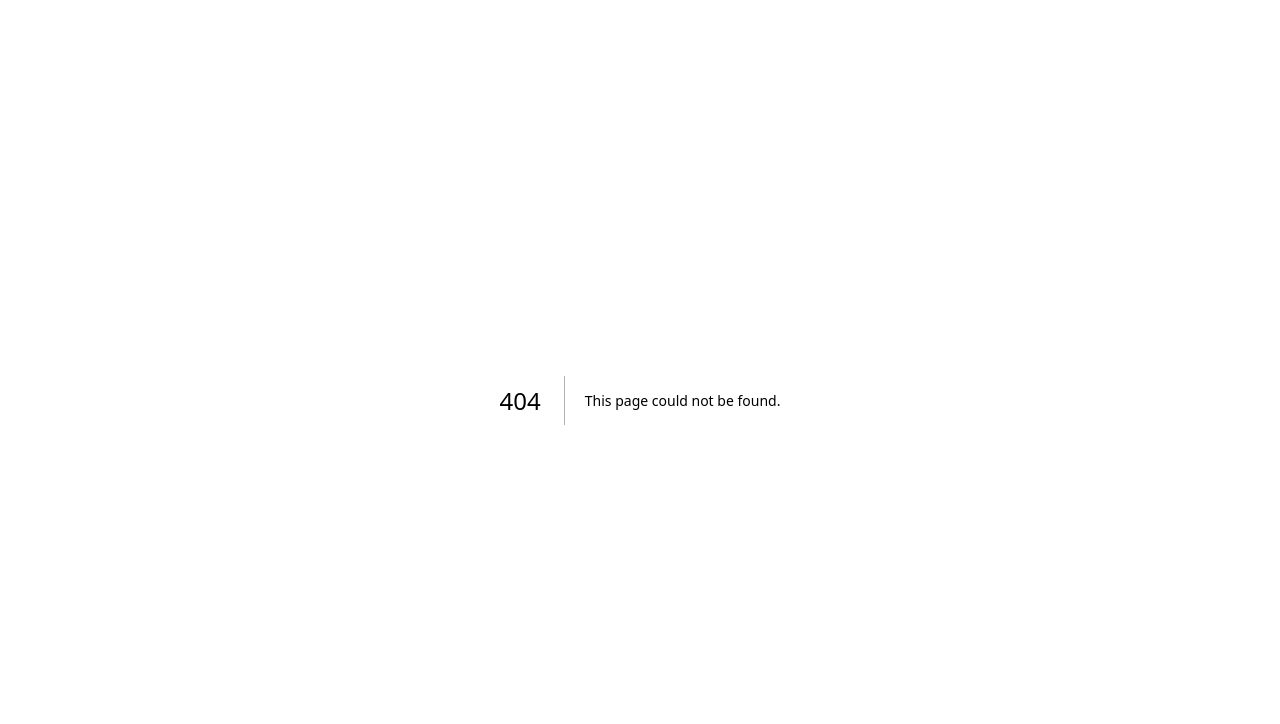
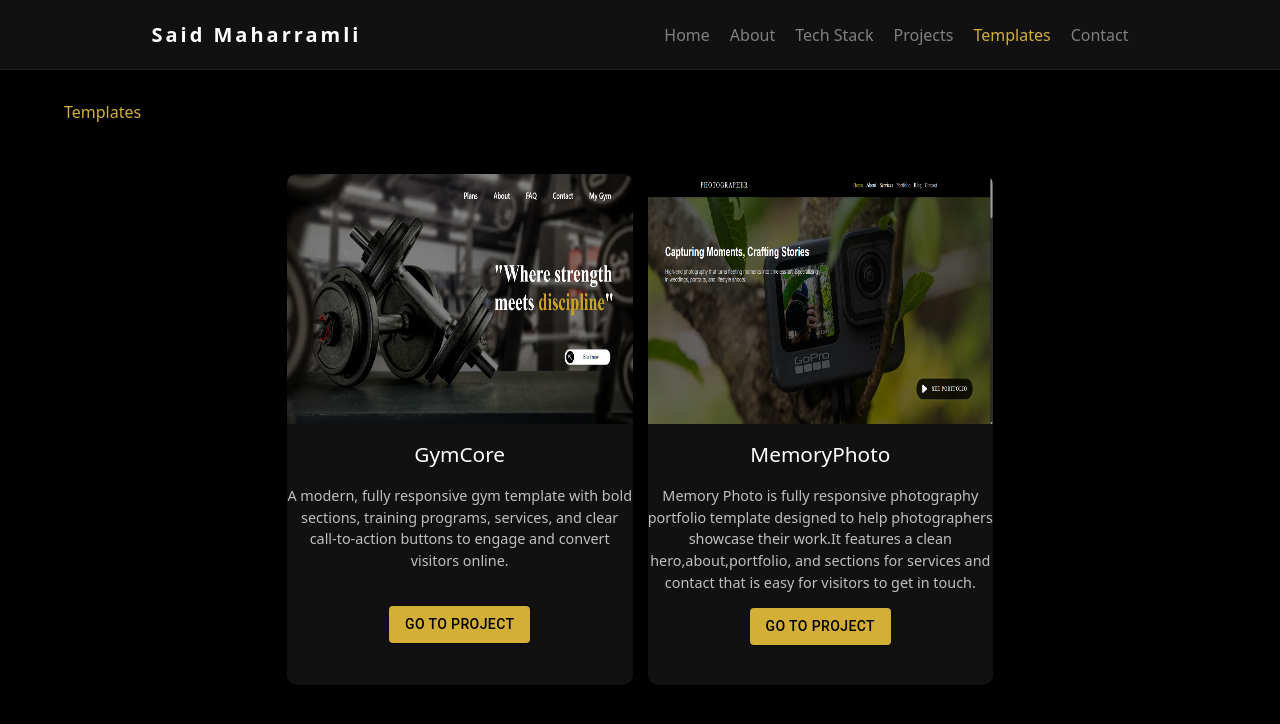
Before and after one commit to saidmaharramlidev-commits/maharramli-said-portfolio, a Next.js app: page /templates in a window 1280 px wide. Before the commit this address had no page. Shown: the top 724 px of the page. Built offline with nearby package versions, Linux system fonts and the light colour scheme.

Commit message:
added templates part

```diff
--- a/app/projects/[projectName]/page.tsx
+++ /dev/null
@@ -1,61 +0,0 @@
-
-import Navbar from "@/components/Navbar"
-import { projects } from "./projects-data"
-import Image from "next/image"
-import Link from "next/link"
-
-
-export default function Page({ params }: { params: { name: string } }) {
-
-    const projectName = params.name
-    const project = projects[projectName as keyof typeof projects]
-
-    if (!project) {
-        return (
-            <div id="mainProjectInfo">
-                <Navbar />
-                <h1 className="text-white mt-20">Project not found</h1>
-            </div>
-        )
-    }
-
-
-
-
-    return (
-        <div id="mainProjectInfo">
-            <Navbar />
-
-            <div className="info-project-wrapper">
-
-                <div className="left-site-picture">
-                    {project.pictures.map((pic, i) => (
-                        <Image key={i} className="info-picture" src={pic} alt="project" />
-                    ))}
-                </div>
-
-                <div className="right-site-info">
-                    <h1>{project.name}</h1>
-                    <p>{project.desc}</p>
-
-                    <Link href={project.link} target="_blank">Live Site</Link>
-
-                    <p>
-                        Inspired by:
-                        <Link href={project.inspireLink} target="_blank">
-                            Original Website
-                        </Link>
-                    </p>
-
-                    <h3>Tech Stack</h3>
-                    <ul>
-                        {project.techStack.map((tech, i) => (
-                            <li key={i}>{tech}</li>
-                        ))}
-                    </ul>
-                </div>
-
-            </div>
-        </div>
-    )
-}
--- a/app/projects/[projectName]/projects-data.ts
+++ /dev/null
@@ -1,18 +0,0 @@
-import construction from '@/public/construction.png'
-import construction2 from '@/public/construction2.png'
-import construction3 from '@/public/construction3.png'
-
-
-
-
-export const projects = {
-    'construction': {
-        pictures: [construction, construction2, construction3],
-        name: 'Construction Site',
-        techStack: ['HTML5', 'CSS3', 'Javascript', 'React.js'],
-        link: 'https://said-construction.vercel.app/',
-        inspireLink: 'https://cortexconstruction.az/az',
-        desc: 'This project is a front-end recreation inspired by the Cortex Construction website, built to explore how modern corporate websites are structured and presented. I focused on creating a clean, professional layout that reflects the style and clarity expected in real-world construction platforms. The website is fully responsive, ensuring a consistent experience across different screen sizes and devices. I used a component-based architecture to keep the code scalable and organized. Throughout the project, I paid close attention to spacing, typography, and visual hierarchy to achieve a polished UI. This project helped me strengthen my skills in building structured layouts and translating real-world designs into functional interfaces.'
-    }
-
-}
--- a/app/projects/page.tsx
+++ b/app/projects/page.tsx
@@ -8,7 +8,7 @@ import saga from '@/public/sagaHero.png'
 import travelJoy from '@/public/traveljoy.png'
 import afterReel from '@/public/AfterReel.png'
 import Image from "next/image"
-import Link from "next/link"
+import { Button } from "@mui/material"
 
 
 
@@ -35,39 +35,44 @@ function page() {
 
                 <div className="projects-wrapper">
 
-                    <Link href={'/projects/construction'} className="project" >
+                    <div className="project" >
                         <Image className="projectPic" src={Construction} alt="" />
                         <h1>Construction Site</h1>
                         <p>I developed a responsive front-end recreation of the cortexconstruction.az website.This project displays my skills in component-based architecture, responsive design, and professional website structuring.</p>
+                        <Button href="https://said-construction.vercel.app/" variant="contained" sx={{ backgroundColor: "#D4AF37", color: "black" }}>Go to project</Button>
 
-                    </Link>
+                    </div>
 
-                    <Link href={'/projects/saga'} className="project">
+                    <div className="project">
                         <Image className="projectPic" src={saga} alt="" />
                         <h1>Saga Website</h1>
                         <p>This project is called Saga and inspired by ega.az.This project highlights my ability to build modern user interfaces using component-based architecture, implement fully responsive design principles, and structure content in a clear and scalable way</p>
+                        <Button href="https://said-saga.vercel.app/" variant="contained" sx={{ backgroundColor: "#D4AF37", color: "black" }}>Go to project</Button>
 
-                    </Link>
+                    </div>
 
-                    <Link href={'/projects/travelJoy'} className="project" >
+                    <div className="project" >
                         <Image className="projectPic" src={travelJoy} alt="" />
                         <h1>TravelJoy</h1>
                         <p>TravelJoy is a modern, responsive travel website inspired by Voyalux.az, designed to showcase clean UI and smooth user experience. It highlights my frontend skills through elegant layouts, responsive design, and interactive components built with attention to detail.</p>
+                        <Button href="https://said-travel-joy.vercel.app/" variant="contained" sx={{ backgroundColor: "#D4AF37", color: "black" }}>Go to project</Button>
 
-                    </Link>
-                    <Link href={'/projects/afterReel'} className="project" >
+                    </div>
+                    <div className="project" >
                         <Image className="projectPic" src={afterReel} alt="" />
                         <h1>AfterReel</h1>
                         <p>AfterReel is an interactive web app built with React and modern CSS. It asks users questions and gives ratings based on their answers, combining functionality with a clean, responsive design.</p>
+                        <Button href="https://afterReel.vercel.app/" variant="contained" sx={{ backgroundColor: "#D4AF37", color: "black" }}>Go to project</Button>
 
-                    </Link>
+                    </div>
 
-                    <Link href={'/projects/later'} className="project" >
+                    <div className="project" >
                         <Image className="projectPic" src={later} alt="" />
                         <h1>Later</h1>
                         <p>A self-initiated project built to demonstrate my frontend development skills through a clean user experience. While it explores the cost of waiting, the main focus is on performance, UI design, and turning a simple concept into a polished digital product.</p>
+                        <Button href="https://said-later.vercel.app/" variant="contained" sx={{ backgroundColor: "#D4AF37", color: "black" }}>Go to project</Button>
 
-                    </Link>
+                    </div>
 
                 </div>
 
--- /dev/null
+++ b/app/templates/page.tsx
@@ -0,0 +1,47 @@
+import Navbar from "@/components/Navbar"
+import Image from "next/image"
+import gymCore from '@/public/gymCore.png'
+import memoryPhoto from '@/public/memory-photo.png'
+import { Button } from "@mui/material"
+
+
+
+function page() {
+    return (
+        <div id='mainTemplatesPage'>
+            <Navbar />
+
+
+
+            <div className="mainProjects">
+                <span className="headerAbout">Templates</span>
+
+                <div className="projects-wrapper">
+
+                    <div className="project" >
+                        <Image className="projectPic" src={gymCore} alt="" />
+                        <h1>GymCore</h1>
+                        <p>A modern, fully responsive gym template with bold sections, training programs, services, and clear call-to-action buttons to engage and convert visitors online.</p>
+                        <Button href="https://said-gym-template.vercel.app/" variant="contained" sx={{ backgroundColor: "#D4AF37", color: "black" }}>Go to project</Button>
+
+                    </div>
+
+                    <div className="project">
+                        <Image className="projectPic" src={memoryPhoto} alt="" />
+                        <h1>MemoryPhoto</h1>
+                        <p>Memory Photo is fully responsive photography portfolio template designed to help photographers showcase their work.It features a clean hero,about,portfolio, and sections for services and contact that is easy for visitors to get in touch.</p>
+                        <Button href="https://said-memory-photo.vercel.app/" variant="contained" sx={{ backgroundColor: "#D4AF37", color: "black" }}>Go to project</Button>
+
+                    </div>
+
+
+
+                </div>
+
+            </div>
+
+        </div>
+    )
+}
+
+export default page
```
